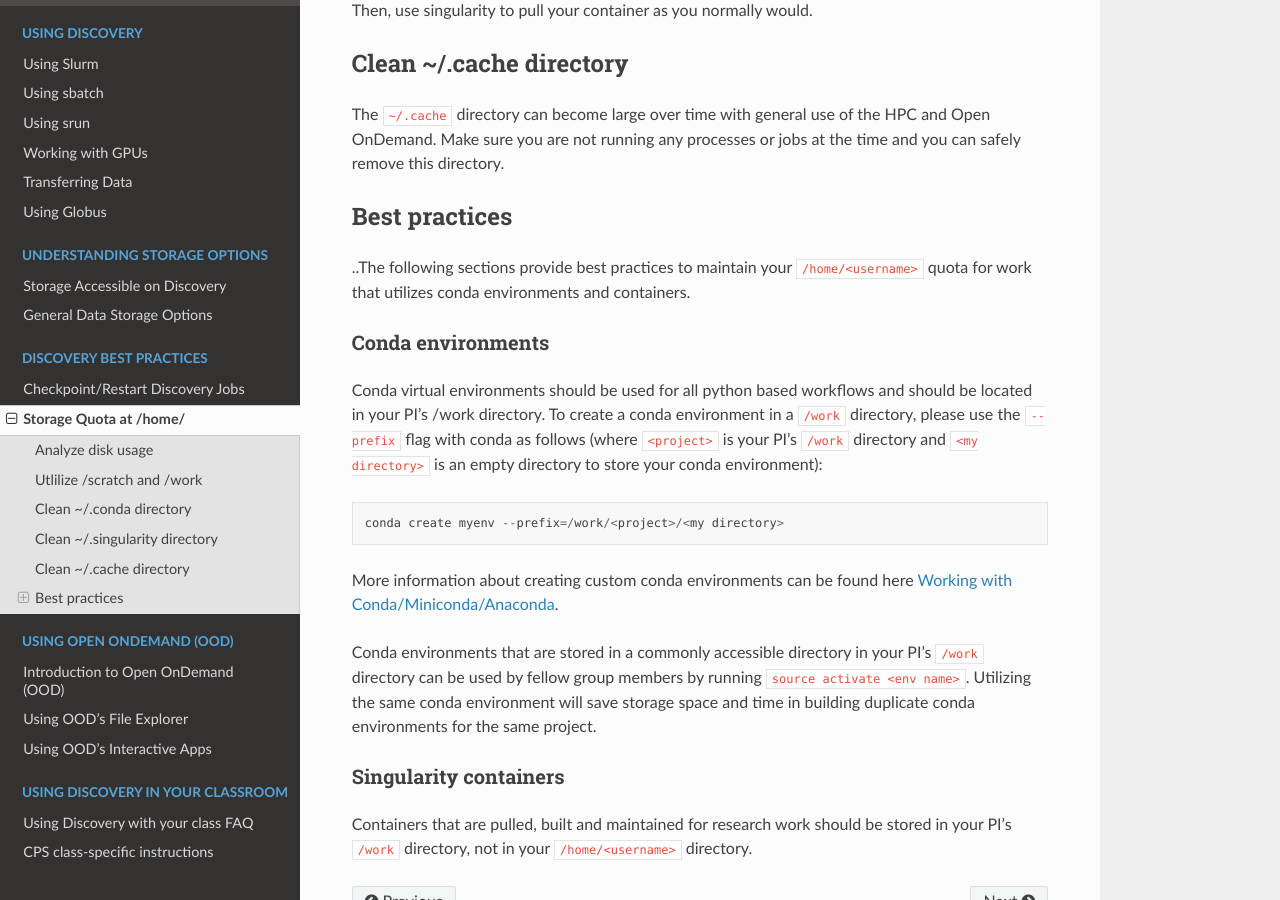
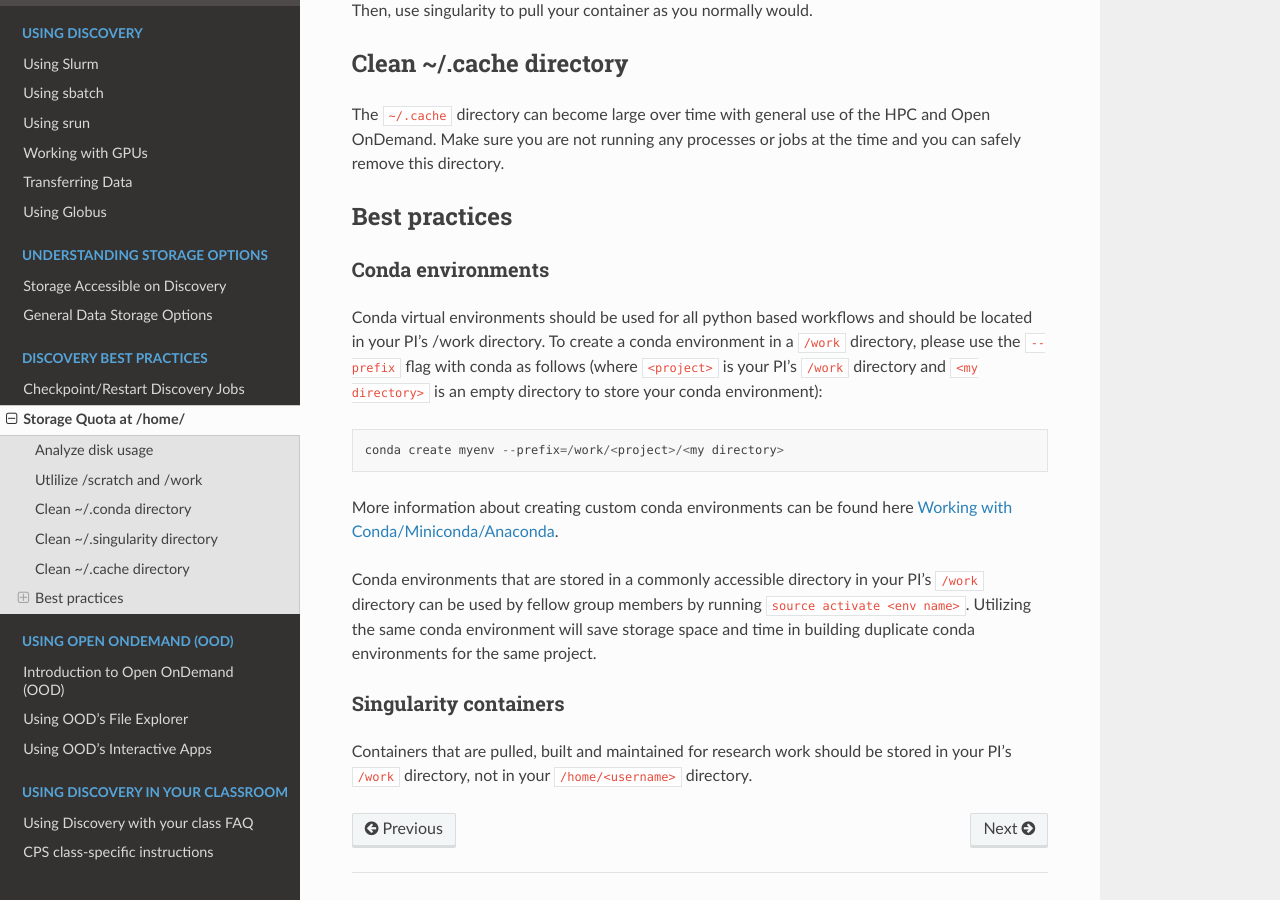
Before and after one commit to northeastern-rc/rc-public-documentation, a Sphinx documentation site: the page built from docs/source/best-practices/homequota.rst, in a window 1280 px wide and 900 px high, scrolled down 2019 px. Built offline with Sphinx 7.4.7 and the Read the Docs theme 2.0.0, drawn with Linux system fonts in a browser that asks for light colours.

Commit message:
Removed text

```diff
--- a/docs/source/best-practices/homequota.rst
+++ b/docs/source/best-practices/homequota.rst
@@ -63,7 +63,6 @@ The ``~/.cache`` directory can become large over time with general use of the HP
 
 Best practices
 =======================================================
-..The following sections provide best practices to maintain your ``/home/<username>`` quota for work that utilizes conda environments and containers.
 
 Conda environments
 +++++++++++++++++++++++++++++++++++++++++++++++++++++++
```
